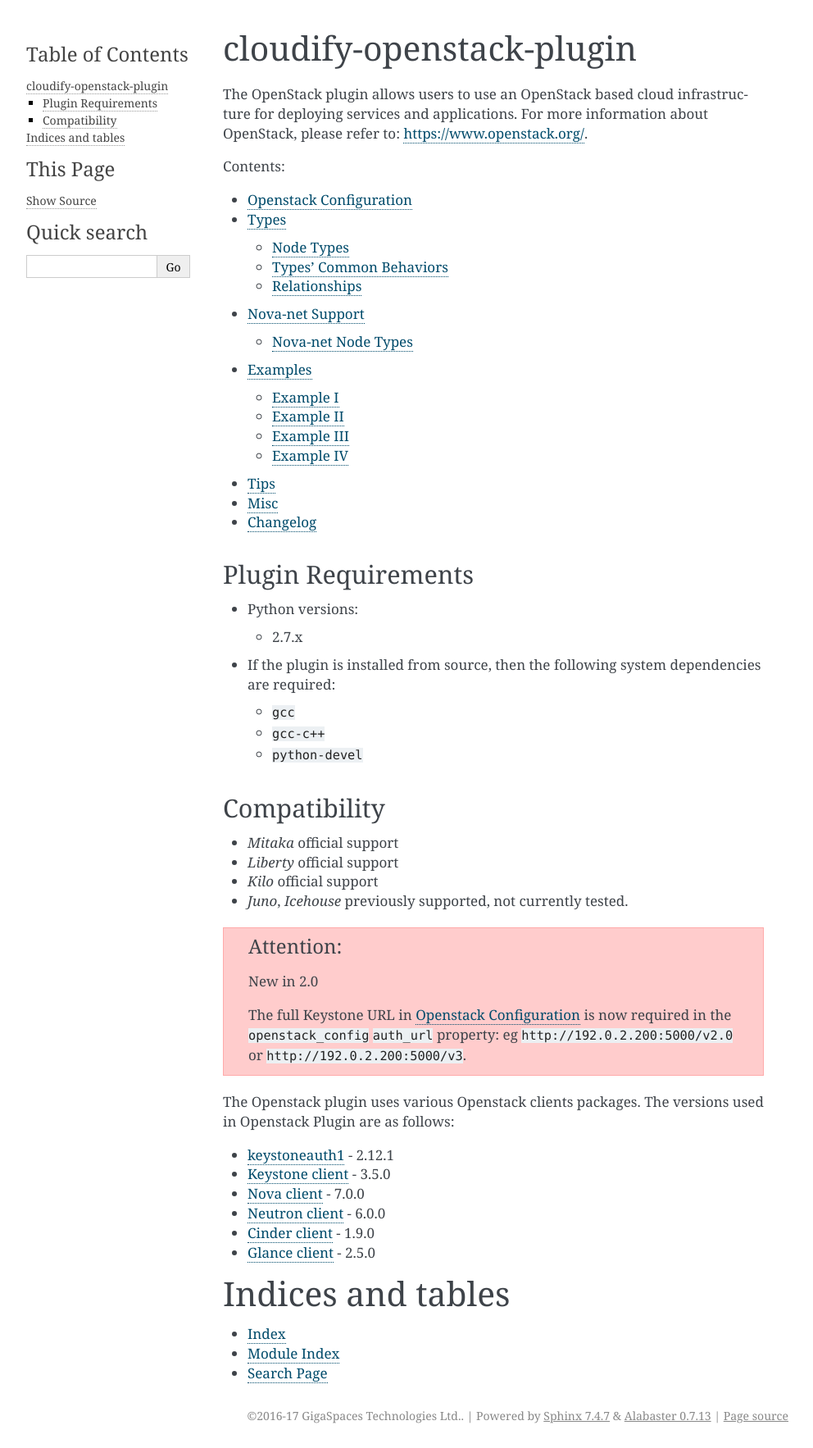
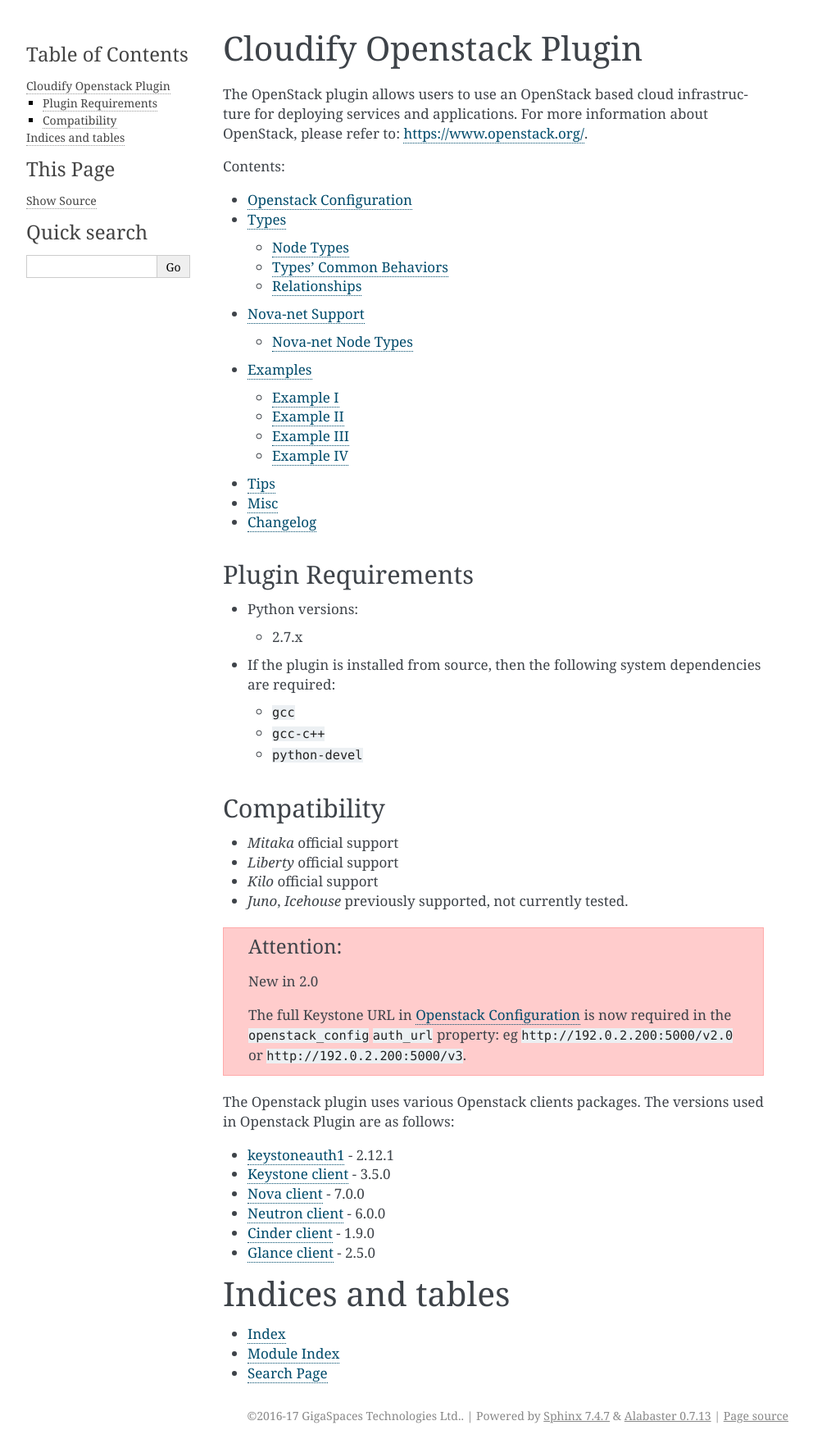
Before and after one commit to cloudify-cosmo/cloudify-openstack-plugin, a Sphinx documentation site: the page built from docs/index.rst, in a window 1280 px wide. Shown: the whole page at 82% size, without its empty margins (148-1140 px from the left). Built offline with Sphinx 7.4.7, drawn with Linux system fonts in a browser that asks for light colours.

```diff
--- a/docs/index.rst
+++ b/docs/index.rst
@@ -3,7 +3,7 @@
    You can adapt this file completely to your liking, but it should at least
    contain the root `toctree` directive.
 
-cloudify-openstack-plugin
+Cloudify Openstack Plugin
 =========================
 
 The OpenStack plugin allows users to use an OpenStack based cloud infrastructure for deploying services and applications.
```
